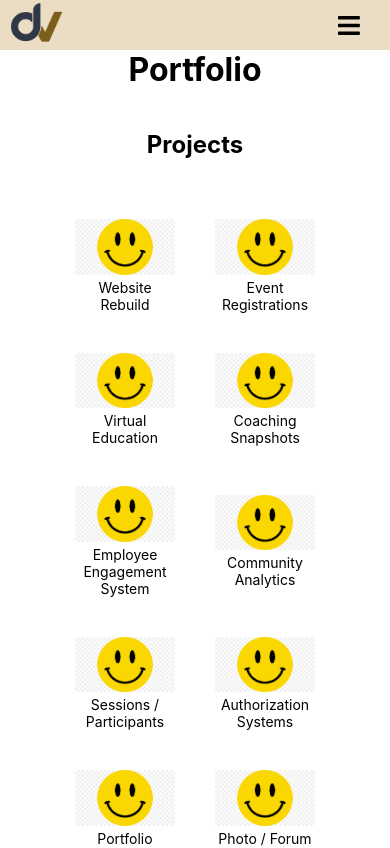
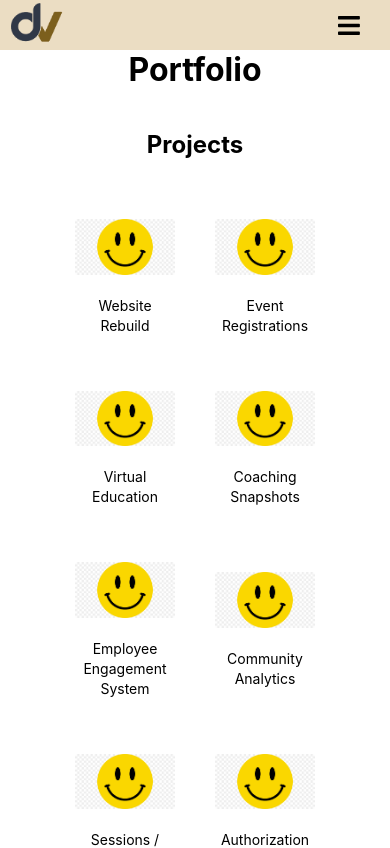
Before and after one commit to Verwiel/Portfolio, a React (Create React App) app in the folder client/: page /portfolio in a window 390 px wide. Shown: the top 848 px of the page. Built offline with nearby package versions, Linux system fonts and the light colour scheme.

Commit message:
added internal link to scroll user to project details when a project is clicked

```diff
--- a/client/src/components/Project.js
+++ b/client/src/components/Project.js
@@ -5,7 +5,7 @@ const Project = ({ name, thumbnail, className, openProject }) => {
     <>
       <li className={className} onClick={openProject}>
         <img src={thumbnail} alt={name} />
-        <p>{name}</p>
+        <p><a href="#projects">{name}</a></p>
       </li>
     </>
   )
--- a/client/src/components/ProjectList.js
+++ b/client/src/components/ProjectList.js
@@ -25,7 +25,7 @@ const ProjectList = () => {
 
   return (
     <main className='projects'>
-      <h2>Projects</h2>
+      <h2 id='projects'>Projects</h2>
       {projectOpen &&
         <ProjectDetails
           name={currentProject.name}
--- a/client/src/styles/components/_card.scss
+++ b/client/src/styles/components/_card.scss
@@ -10,9 +10,11 @@
     transform: scale(1.25);
   }
 
-  img, p {
+  img, a {
     width: 150px;
     font-size: 14px;
+    text-decoration: none;
+    color: black;
     margin: 0;
   }
 }
@@ -36,7 +38,7 @@
 @media (max-width: 425px){
   .card {
     width: 100px;
-    img, p {
+    img, a {
       width: 100px;
     }
   }
```
